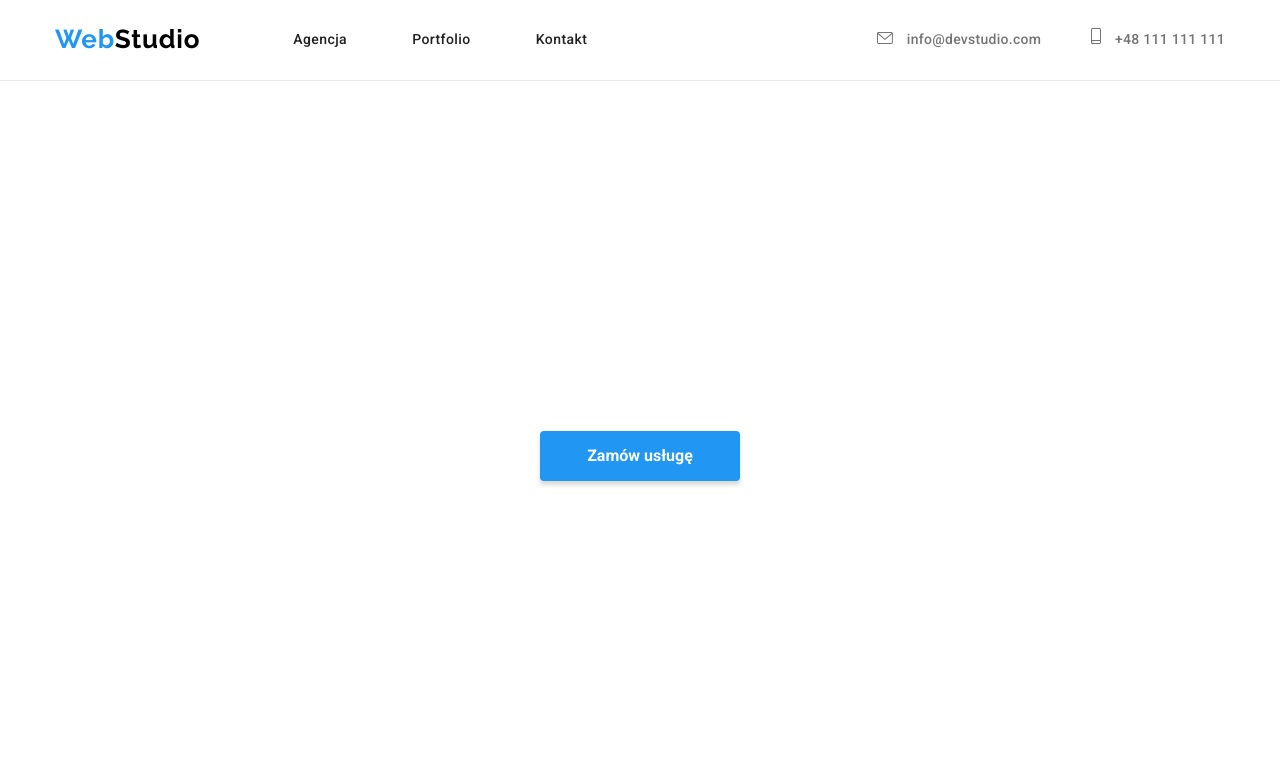
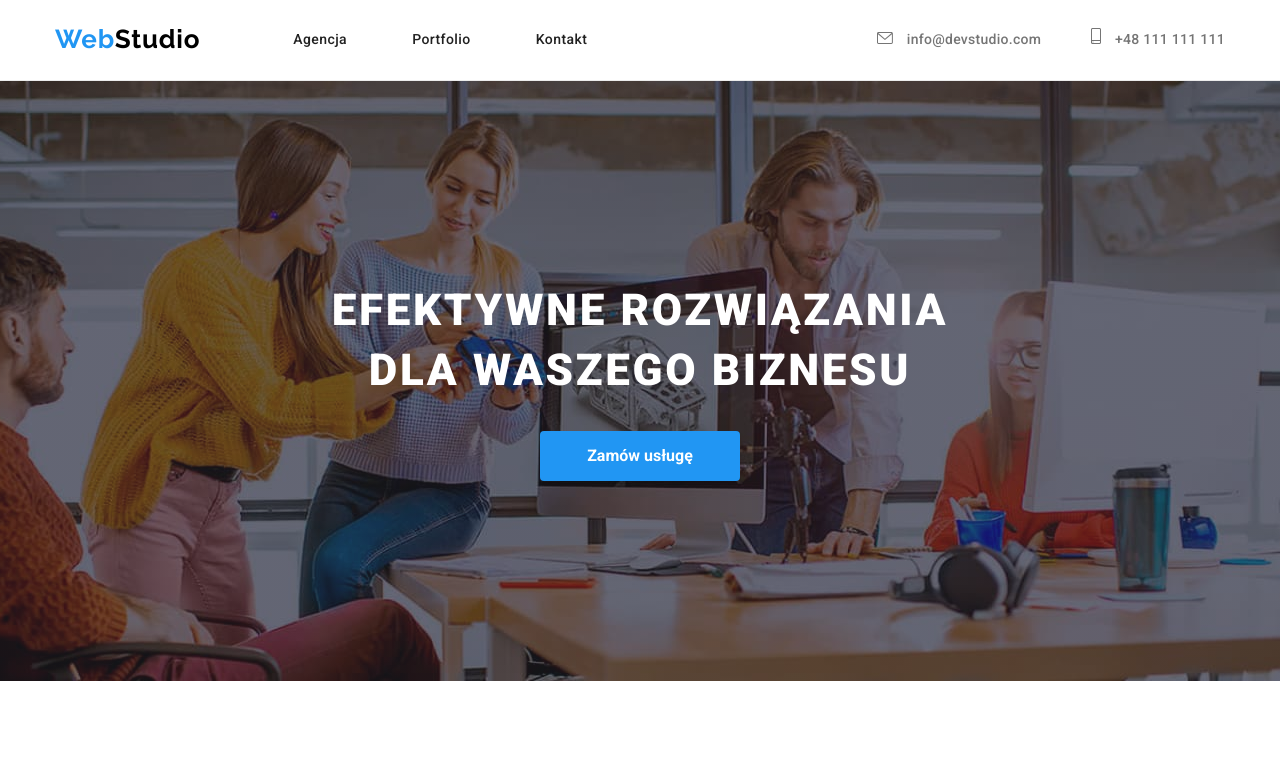
Before and after one commit to AnnaSosik/goit-markup-hw-04, a plain HTML site: page index.html in a window 1280 px wide. Shown: the top 772 px of the page. Drawn offline with Linux system fonts and the light colour scheme.

Commit message:
Update styles.css

```diff
--- a/css/styles.css
+++ b/css/styles.css
@@ -181,12 +181,13 @@ body {
 }
 
 .top-background {
+  background-image: url(/images/background.jpg);
   background-image: linear-gradient(
-      to bottom,
+      to right,
       rgba(47, 48, 58, 0.4),
       rgba(47, 48, 58, 0.4)
-  ,
-    url(./images/background.jpg));
+    ),
+    url(/images/background.jpg);
   background-repeat: no-repeat;
   background-position: center;
   background-size: cover;
@@ -194,7 +195,6 @@ body {
   padding-bottom: 200px;
   max-width: 1600px;
   margin: 0 auto;
-  text-align: center;
 }
 
 .top-title {
```
